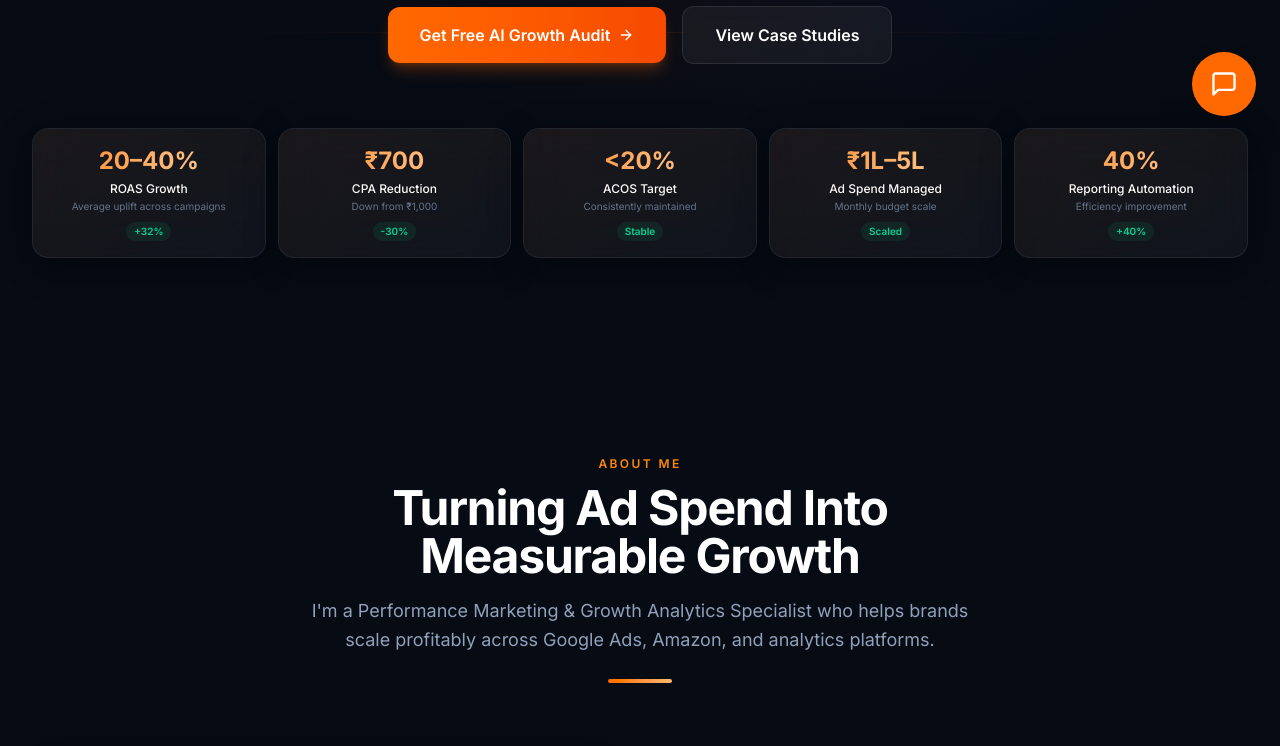
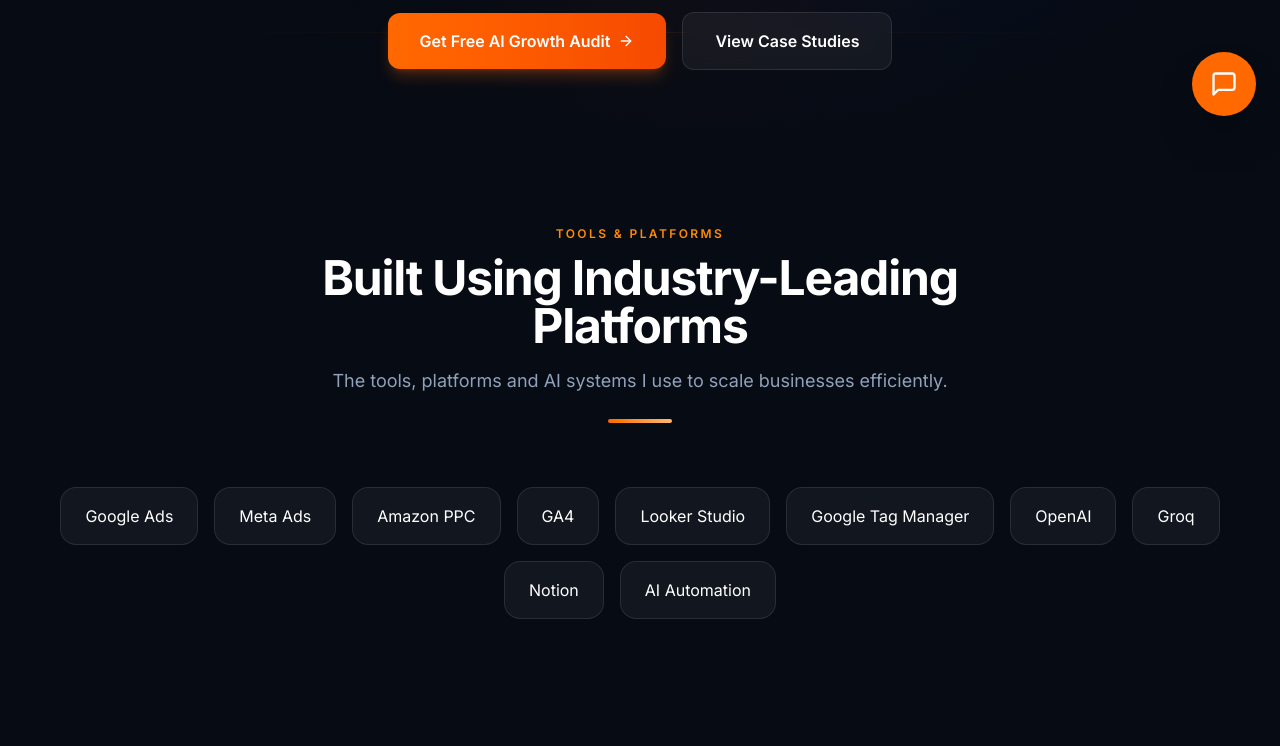
Before and after one commit to weepingmonk/rahul-portfolio, a Next.js app: page / in a window 1280 px wide. Shown: the part 660-1406 px from the top of the page. Built offline with nearby package versions, Linux system fonts and the light colour scheme.

Commit message:
cleaning

```diff
--- a/app/page.tsx
+++ b/app/page.tsx
@@ -7,13 +7,17 @@
 import { Certifications } from "@/components/sections/Certifications";
 import { Skills } from "@/components/sections/Skills";
 import { Contact } from "@/components/sections/Contact";
+import { Tools } from "@/components/sections/Tools";
+import { WhyWorkWithMe } from "@/components/sections/WhyWorkWithMe";
 
 export default function Home() {
   return (
     <>
       <Hero />
+      <Tools />
       <About />
       <Services />
+      <WhyWorkWithMe />
       <CaseStudies />
       <Certifications />
       <Skills />
--- a/components/sections/Hero.tsx
+++ b/components/sections/Hero.tsx
@@ -2,7 +2,7 @@
 
 import { motion } from "framer-motion";
 import { ArrowRight, TrendingUp, Sparkles } from "lucide-react";
-import { personalInfo, metrics, heroFloatingCards } from "@/lib/data";
+import { personalInfo, heroFloatingCards } from "@/lib/data";
 import { Button } from "@/components/ui/Button";
 import { GlassCard } from "@/components/ui/GlassCard";
 import { useAnimatedCounter } from "@/hooks/useAnimatedCounter";
@@ -206,37 +206,6 @@
             ))}
           </motion.div>
 
-          {/* Metrics strip */}
-          <motion.div
-            initial={{ opacity: 0, y: 40 }}
-            animate={{ opacity: 1, y: 0 }}
-            transition={{ duration: 0.7, delay: 0.7 }}
-            className="mt-16 w-full"
-          >
-            <div className="grid grid-cols-2 gap-3 sm:grid-cols-3 lg:grid-cols-5">
-              {metrics.map((metric, i) => (
-                <motion.div
-                  key={metric.id}
-                  initial={{ opacity: 0, y: 20 }}
-                  animate={{ opacity: 1, y: 0 }}
-                  transition={{ delay: 0.8 + i * 0.08 }}
-                >
-                  <GlassCard className="p-4 text-center" hover glow>
-                    <p className="text-xl md:text-2xl font-bold bg-gradient-to-r from-orange-400 to-orange-200 bg-clip-text text-transparent">
-                      {metric.value}
-                    </p>
-                    <p className="mt-1 text-xs font-medium text-white">{metric.label}</p>
-                    <p className="mt-0.5 text-[10px] text-slate-500 hidden sm:block">
-                      {metric.description}
-                    </p>
-                    <span className="mt-2 inline-block rounded-full bg-emerald-500/10 px-2 py-0.5 text-[10px] font-semibold text-emerald-400">
-                      {metric.trend}
-                    </span>
-                  </GlassCard>
-                </motion.div>
-              ))}
-            </div>
-          </motion.div>
         </div>
       </div>
     </section>
--- /dev/null
+++ b/components/sections/Tools.tsx
@@ -0,0 +1,50 @@
+"use client";
+
+import { motion } from "framer-motion";
+import { SectionHeading } from "@/components/ui/SectionHeading";
+
+const tools = [
+  "Google Ads",
+  "Meta Ads",
+  "Amazon PPC",
+  "GA4",
+  "Looker Studio",
+  "Google Tag Manager",
+  "OpenAI",
+  "Groq",
+  "Notion",
+  "AI Automation",
+];
+
+export function Tools() {
+  return (
+    <section id="tools" className="py-20">
+      <div className="mx-auto max-w-7xl px-4 sm:px-6 lg:px-8">
+
+        <SectionHeading
+          eyebrow="Tools & Platforms"
+          title="Built Using Industry-Leading Platforms"
+          description="The tools, platforms and AI systems I use to scale businesses efficiently."
+        />
+
+        <div className="mt-12 flex flex-wrap justify-center gap-4">
+          {tools.map((tool, i) => (
+            <motion.div
+              key={tool}
+              initial={{ opacity: 0, y: 20 }}
+              whileInView={{ opacity: 1, y: 0 }}
+              viewport={{ once: true }}
+              transition={{
+                delay: i * 0.05,
+              }}
+              className="rounded-2xl border border-white/10 bg-white/5 px-6 py-4 text-white backdrop-blur-sm"
+            >
+              {tool}
+            </motion.div>
+          ))}
+        </div>
+
+      </div>
+    </section>
+  );
+}
--- /dev/null
+++ b/components/sections/WhyWorkWithMe.tsx
@@ -0,0 +1,92 @@
+"use client";
+
+import { motion } from "framer-motion";
+import {
+  TrendingUp,
+  BarChart3,
+  Bot,
+  Target,
+} from "lucide-react";
+import { SectionHeading } from "@/components/ui/SectionHeading";
+import { GlassCard } from "@/components/ui/GlassCard";
+
+const reasons = [
+  {
+    icon: TrendingUp,
+    title: "Performance Driven",
+    description:
+      "Every campaign is optimized for measurable business outcomes such as ROAS, CPA, CAC and revenue growth.",
+  },
+
+  {
+    icon: BarChart3,
+    title: "Analytics First",
+    description:
+      "Decisions are backed by GA4, attribution data, reporting dashboards and conversion tracking.",
+  },
+
+  {
+    icon: Bot,
+    title: "AI Automation",
+    description:
+      "I leverage AI systems and automation workflows to reduce manual effort and improve scalability.",
+  },
+
+  {
+    icon: Target,
+    title: "Full-Funnel Growth",
+    description:
+      "From traffic acquisition to conversion optimization, every stage of the customer journey is considered.",
+  },
+];
+
+export function WhyWorkWithMe() {
+  return (
+    <section id="why-work-with-me" className="py-24 md:py-32">
+      <div className="mx-auto max-w-7xl px-4 sm:px-6 lg:px-8">
+
+        <SectionHeading
+          eyebrow="Why Work With Me"
+          title="Built For Performance, Not Vanity Metrics"
+          description="A combination of paid media, analytics, AI automation and growth strategy focused on real business results."
+        />
+
+        <div className="mt-14 grid gap-6 md:grid-cols-2 lg:grid-cols-4">
+          {reasons.map((reason, i) => {
+            const Icon = reason.icon;
+
+            return (
+              <motion.div
+                key={reason.title}
+                initial={{ opacity: 0, y: 30 }}
+                whileInView={{ opacity: 1, y: 0 }}
+                viewport={{ once: true }}
+                transition={{
+                  duration: 0.5,
+                  delay: i * 0.1,
+                }}
+              >
+                <GlassCard className="h-full p-6" hover glow>
+
+                  <div className="mb-5 flex h-12 w-12 items-center justify-center rounded-xl bg-orange-500/10">
+                    <Icon className="h-6 w-6 text-orange-400" />
+                  </div>
+
+                  <h3 className="text-lg font-semibold text-white">
+                    {reason.title}
+                  </h3>
+
+                  <p className="mt-3 text-sm leading-relaxed text-slate-400">
+                    {reason.description}
+                  </p>
+
+                </GlassCard>
+              </motion.div>
+            );
+          })}
+        </div>
+
+      </div>
+    </section>
+  );
+}
--- a/lib/data.ts
+++ b/lib/data.ts
@@ -103,38 +103,103 @@
 export const caseStudies = [
   {
     id: "ecommerce-roas",
+
     title: "E-Commerce ROAS Scale-Up",
+
     client: "D2C Fashion Brand",
+
     platform: "Google Ads + GA4",
+
+    before: {
+      roas: "2.4x",
+      cpa: "₹1,000",
+    },
+
+    after: {
+      roas: "3.2x",
+      cpa: "₹720",
+    },
+
+    strategy: [
+      "Performance Max",
+      "Audience Segmentation",
+      "GA4 Attribution",
+    ],
+
     results: [
       "32% ROAS improvement in 90 days",
       "CPA reduced from ₹1,000 to ₹720",
       "₹3.2L monthly ad spend optimized",
     ],
+
     tags: ["Google Ads", "GA4", "ROAS"],
   },
+
   {
     id: "amazon-acos",
+
     title: "Amazon ACOS Optimization",
+
     client: "Home & Kitchen Seller",
+
     platform: "Amazon Ads",
+
+    before: {
+      acos: "24%",
+      rank: "#18",
+    },
+
+    after: {
+      acos: "18%",
+      rank: "#7",
+    },
+
+    strategy: [
+      "Keyword Harvesting",
+      "Bid Optimization",
+      "Search Term Mining",
+    ],
+
     results: [
       "ACOS maintained under 18%",
       "25% increase in organic rank",
       "₹2L monthly PPC budget managed",
     ],
+
     tags: ["Amazon PPC", "ACOS", "Keywords"],
   },
+
   {
     id: "reporting-automation",
+
     title: "Analytics Automation Pipeline",
+
     client: "Multi-Brand Agency",
+
     platform: "Python + GA4 + Tableau",
+
+    before: {
+      reporting: "10 hrs/week",
+      dashboards: "Manual",
+    },
+
+    after: {
+      reporting: "6 hrs/week",
+      dashboards: "Automated",
+    },
+
+    strategy: [
+      "Python Automation",
+      "GA4 Integration",
+      "AI Insights Engine",
+    ],
+
     results: [
       "40% reduction in manual reporting",
       "Real-time dashboard deployment",
       "AI-generated weekly insights",
     ],
+
     tags: ["Automation", "Python", "Tableau"],
   },
 ];
```
Also changed, not shown: components/sections/CaseStudies.tsx (+75 -9 lines).
